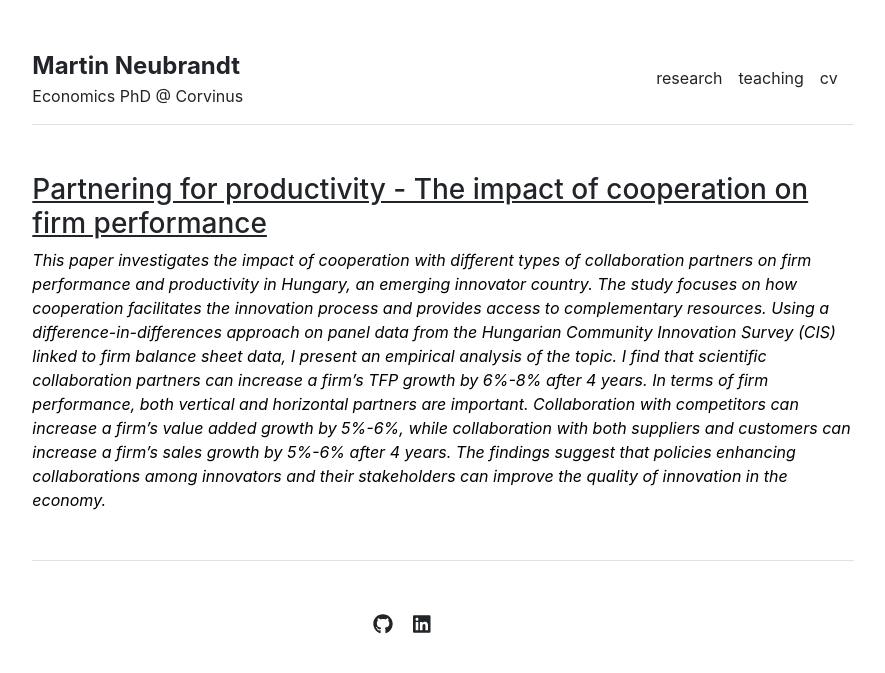
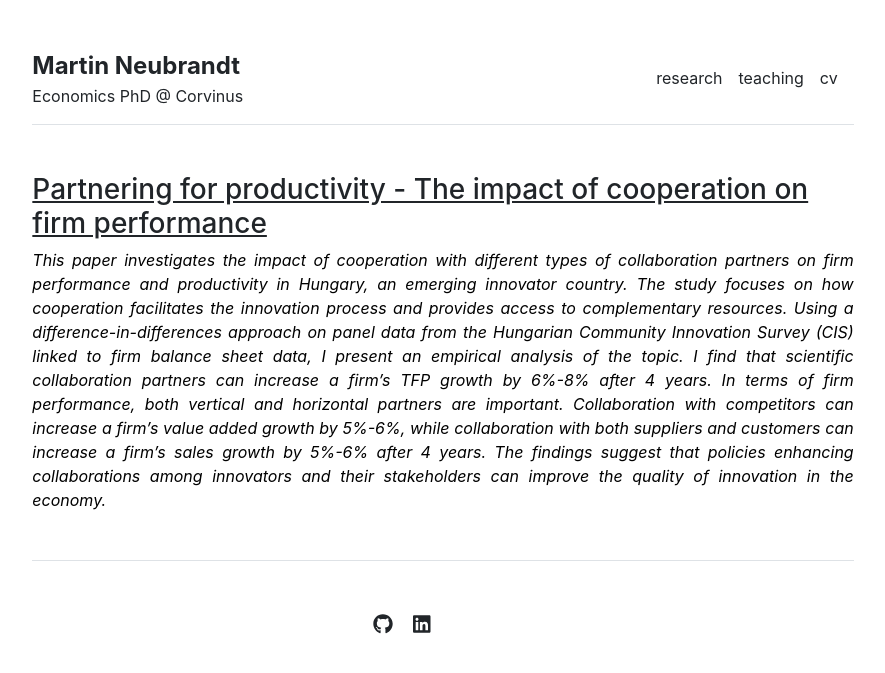
Before and after one commit to martinneubrandt/martinneubrandt.github.io, a Jekyll site: the page built from research.md, in a window 1280 px wide. Shown: the top 673 px of the page, without its empty margins (197-1082 px from the left). Built offline with Jekyll 4.4.1, drawn with Linux system fonts in a browser that asks for light colours.

Commit message:
Update research.html

```diff
--- a/_layouts/research.html
+++ b/_layouts/research.html
@@ -6,7 +6,7 @@ layout: default
 
 <h3><a href="https://www.dropbox.com/s/395y0scmgz46rzx/neubrandt_istvan_martin_tdk_partnering_for_productivity.pdf?dl=0">Partnering for productivity - The impact of cooperation on firm performance</a></h3>
 
-<p align=”justify”><i>This paper investigates the impact of cooperation with different types of collaboration partners on firm performance and productivity in Hungary, an emerging innovator country. The
+<p align="justify"><i>This paper investigates the impact of cooperation with different types of collaboration partners on firm performance and productivity in Hungary, an emerging innovator country. The
     study focuses on how cooperation facilitates the innovation process and provides access to
     complementary resources. Using a difference-in-differences approach on panel data from the
     Hungarian Community Innovation Survey (CIS) linked to firm balance sheet data, I present an
```
